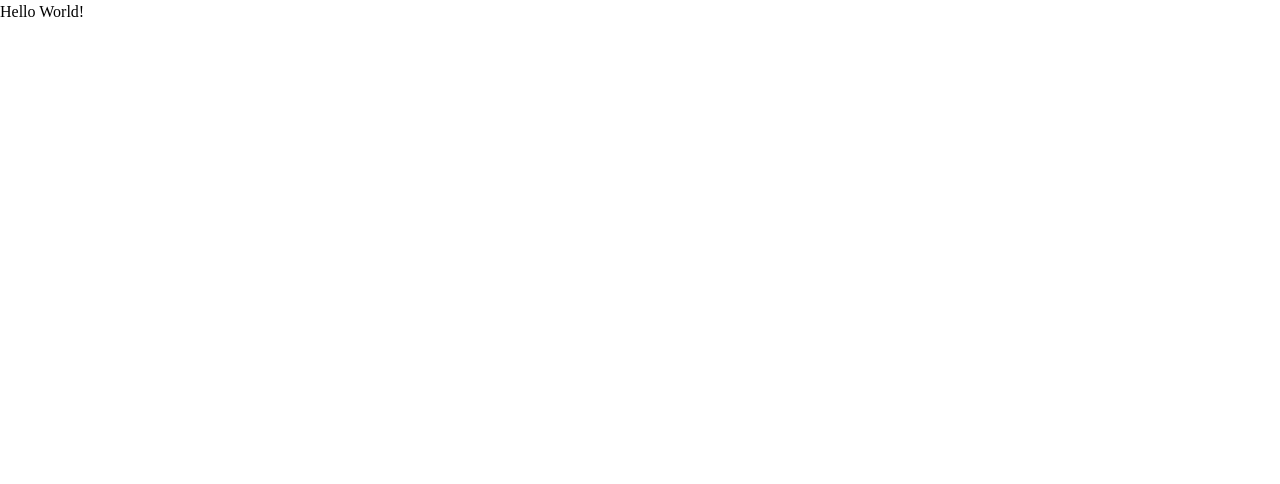
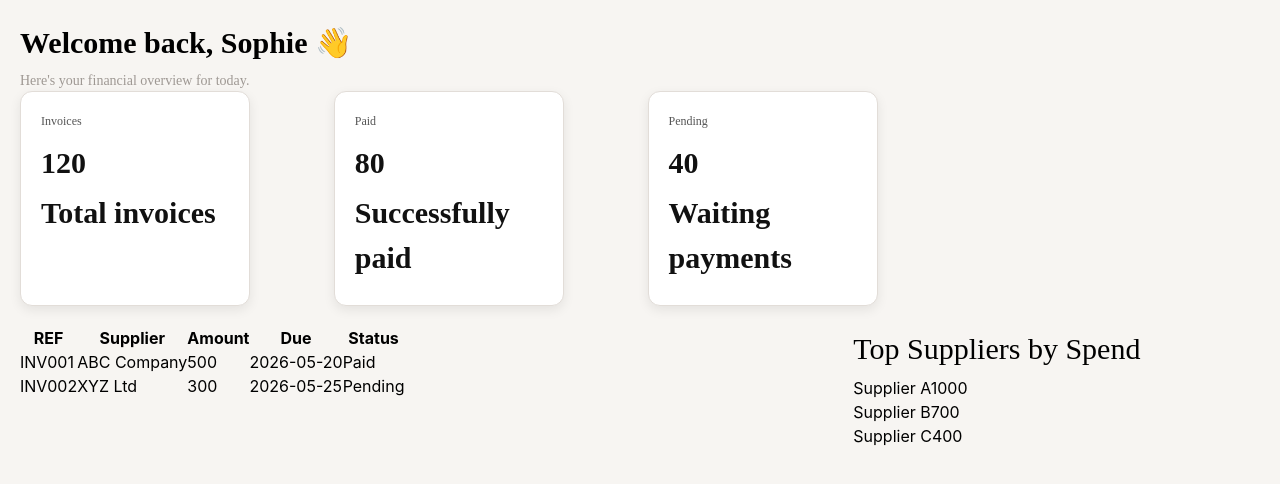
Before and after one commit to shsalima/smart-invoice-payment-tracking, a React (Vite) app in the folder front-end/: page / in a window 1280 px wide. Shown: the top 484 px of the page. Built offline with nearby package versions, Linux system fonts and the light colour scheme.

Commit message:
create StatsCard LatestInvoices TopSuppliers component

```diff
--- a/front-end/package.json
+++ b/front-end/package.json
@@ -10,8 +10,11 @@
     "preview": "vite preview"
   },
   "dependencies": {
+    "@tailwindcss/vite": "^4.3.0",
+    "axios": "^1.16.1",
     "react": "^19.2.6",
-    "react-dom": "^19.2.6"
+    "react-dom": "^19.2.6",
+    "react-router-dom": "^7.15.0"
   },
   "devDependencies": {
     "@eslint/js": "^10.0.1",
--- a/front-end/src/App.jsx
+++ b/front-end/src/App.jsx
@@ -1,9 +1,17 @@
+import { BrowserRouter, Routes, Route } from "react-router-dom";
+import PageDashboard from "./pages/PageDashboard";
+
 function App() {
-    return (
-        <>
-            <h1>Hello World!</h1>
-        </>
-    );
+  return (
+    <>
+      <BrowserRouter>
+        <Routes>
+          <Route path="/" element={<PageDashboard />} />
+        </Routes>
+      </BrowserRouter>
+      {/* <h1>Hello World!</h1> */}
+    </>
+  );
 }
 
 export default App;
--- /dev/null
+++ b/front-end/src/components/LatestInvoices.jsx
@@ -0,0 +1,32 @@
+import "../style/LatestInvoices.css"
+import {invoicesData} from "../data/dashboardMock";
+
+function LatestInvoices(){
+    return(
+    <table className="TableInvoices">
+    <thead>
+    <tr>
+        <th>REF</th>
+        <th>Supplier</th>
+        <th>Amount</th>
+        <th>Due</th>
+        <th>Status</th>
+    </tr>
+    </thead>
+
+    <tbody>
+        {invoicesData.map((inv, index) => (
+    <tr key={index}>
+        <td>{inv.ref}</td>
+        <td>{inv.supplier}</td>
+        <td>{inv.amount}</td>
+        <td>{inv.due}</td>
+        <td>{inv.status}</td>
+        </tr>
+        ))}
+
+    </tbody>
+    </table>
+    );
+}
+export default LatestInvoices;
--- /dev/null
+++ b/front-end/src/components/StatsCard.jsx
@@ -0,0 +1,13 @@
+import  "../style/StatsCard.css";
+
+
+function StatsCard({title,value,subtitle}){
+    return(
+    <div className="card">
+    <h1>{title}</h1>
+    <p>{value}</p>
+    <p className="subtitle">{subtitle}</p>
+    </div>
+    );
+}
+export default StatsCard;
--- /dev/null
+++ b/front-end/src/components/TopSuppliers.jsx
@@ -0,0 +1,34 @@
+import "../style/TopSuppliers.css";
+
+
+function TopSuppliers({data = [] }){
+     if (data.length === 0) {
+    return <p>Loading...</p>;
+  }
+
+    const max = Math.max(...data.map(s => s.amount));
+    return(
+    <div className="card-TopSuppliers">
+     <h3>Top Suppliers by Spend</h3>
+
+     {data.map((s,index) => (
+     <div key={index} className="supplier">
+
+     <div className="supplier-header">
+        <span>{s.name}</span>
+        <span>{s.amount}</span>
+    </div>
+
+    <div>
+        <div className="fill"
+        style={{ width: `${(s.amount / max) * 100}%` }}>
+        </div>
+    </div>
+
+
+    </div>
+    ))}
+    </div>
+    );
+}
+export default TopSuppliers;
--- /dev/null
+++ b/front-end/src/data/dashboardMock.js
@@ -0,0 +1,16 @@
+export const statsData = [
+  { title: "Invoices", value: 120, subtitle: "Total invoices" },
+  { title: "Paid", value: 80, subtitle: "Successfully paid" },
+  { title: "Pending", value: 40, subtitle: "Waiting payments" }
+];
+
+export const invoicesData = [
+  {ref: "INV001", supplier: "ABC Company", amount: 500, due: "2026-05-20", status: "Paid"},
+  {ref: "INV002", supplier: "XYZ Ltd", amount: 300, due: "2026-05-25", status: "Pending"}
+];
+
+export const suppliersData = [
+  { name: "Supplier A", amount: 1000 },
+  { name: "Supplier B", amount: 700 },
+  { name: "Supplier C", amount: 400 }
+];
--- /dev/null
+++ b/front-end/src/pages/PageDashboard.css
@@ -0,0 +1,40 @@
+.content {
+  padding: 20px;
+  background: #f7f5f2;
+  min-height: 100vh;
+}
+.page-header {
+  margin-bottom: 20px;
+}
+
+.page-header h3 {
+font-family: "DM Serif Display";
+  font-size: 30px;
+  margin-bottom: 5px;
+}
+
+.page-header p {
+    font-family: "DM Sans";
+    font-size: 14px;
+  color: #9E9893;
+}
+.stats {
+  display: grid;
+  grid-template-columns: repeat(4, 1fr);
+  gap: 15px;
+  margin-bottom: 20px;
+}
+.grid {
+  display: grid;
+  grid-template-columns: 2fr 1fr;
+  gap: 20px;
+}
+@media (max-width: 900px) {
+  .stats {
+    grid-template-columns: repeat(2, 1fr);
+  }
+
+  .grid {
+    grid-template-columns: 1fr;
+  }
+}
--- /dev/null
+++ b/front-end/src/pages/PageDashboard.jsx
@@ -0,0 +1,66 @@
+// import { useEffect, useState } from "react";
+// import axios from "axios";
+import { statsData, invoicesData, suppliersData } from "../data/dashboardMock";
+ import "../pages/PageDashboard.css";
+import LatestInvoices from "../components/LatestInvoices";
+import StatsCard from "../components/StatsCard";
+import TopSuppliers from "../components/TopSuppliers";
+
+function PageDashboard() {
+  // const [statsData, setStatsData] = useState([]);
+  // const [invoicesData, setInvoicesData] = useState([]);
+  // const [suppliersData, setSuppliersData] = useState([]);
+
+  // useEffect(() => {
+  //   // هنا كنجيب data من backend
+  //   axios.get("http://localhost:3000/api/dashboard")
+  //     .then(res => {
+  //       console.log("DATA:", res.data);
+  //       console.log(LatestInvoices);
+
+  //       // حسب structure ديال API ديالك
+  //       setStatsData(res.data.stats);
+  //       setInvoicesData(res.data.invoices);
+  //       setSuppliersData(res.data.suppliers);
+  //     })
+  //     .catch(err => {
+  //       console.error(err);
+  //     });
+  // }, []);
+
+
+  return (
+    <div className="content">
+    <div className="page-header">
+      <header>
+        <h3><b>Welcome back, Sophie 👋</b></h3>
+        <p>Here's your financial overview for today.</p>
+      </header>
+
+       <section className="stats">
+        {statsData.map((item,index) =>(
+          <StatsCard
+          key={index}
+          title={item.title}
+          value={item.value}
+          subtitle={item.subtitle}
+          />
+        ))}
+
+       </section>
+
+      <div className="grid">
+      <section>
+        <LatestInvoices data={invoicesData}/>
+      </section>
+
+       <section>
+        <TopSuppliers data={suppliersData} />
+        </section>
+      </div>
+
+    </div>
+    </div>
+  );
+}
+export default PageDashboard;
--- /dev/null
+++ b/front-end/src/style/StatsCard.css
@@ -0,0 +1,36 @@
+.card{
+ background: white;
+  padding: 20px;
+  border-radius: 12px;
+  box-shadow: 0 4px 12px rgba(0, 0, 0, 0.08);
+  width: 230px;
+  transition: 0.3s ease;
+  cursor: pointer;
+  border: 1px solid #E2DDD8
+}
+.card:hover {
+  transform: translateY(-5px);
+  box-shadow: 0 8px 20px rgba(0, 0, 0, 0.12);
+}
+
+.card h1 {
+    font-family: "DM Sans";
+  font-size: 12px;
+  color: #555;
+  margin-bottom: 10px;
+
+}
+
+.card p{
+    font-family: "DM Sans";
+  font-size: 30px;
+  font-weight: bold;
+  color: #111;
+  margin-bottom: 5px;
+}
+
+.subtitle  {
+    font-size: "DM Sans";
+  font-size: 12px;
+  color: #888;
+}
```
Also changed, not shown: front-end/src/style/LatestInvoices.css (added), front-end/src/style/TopSuppliers.css (added), 1 other file (tests, documents, lock files or other folders).
